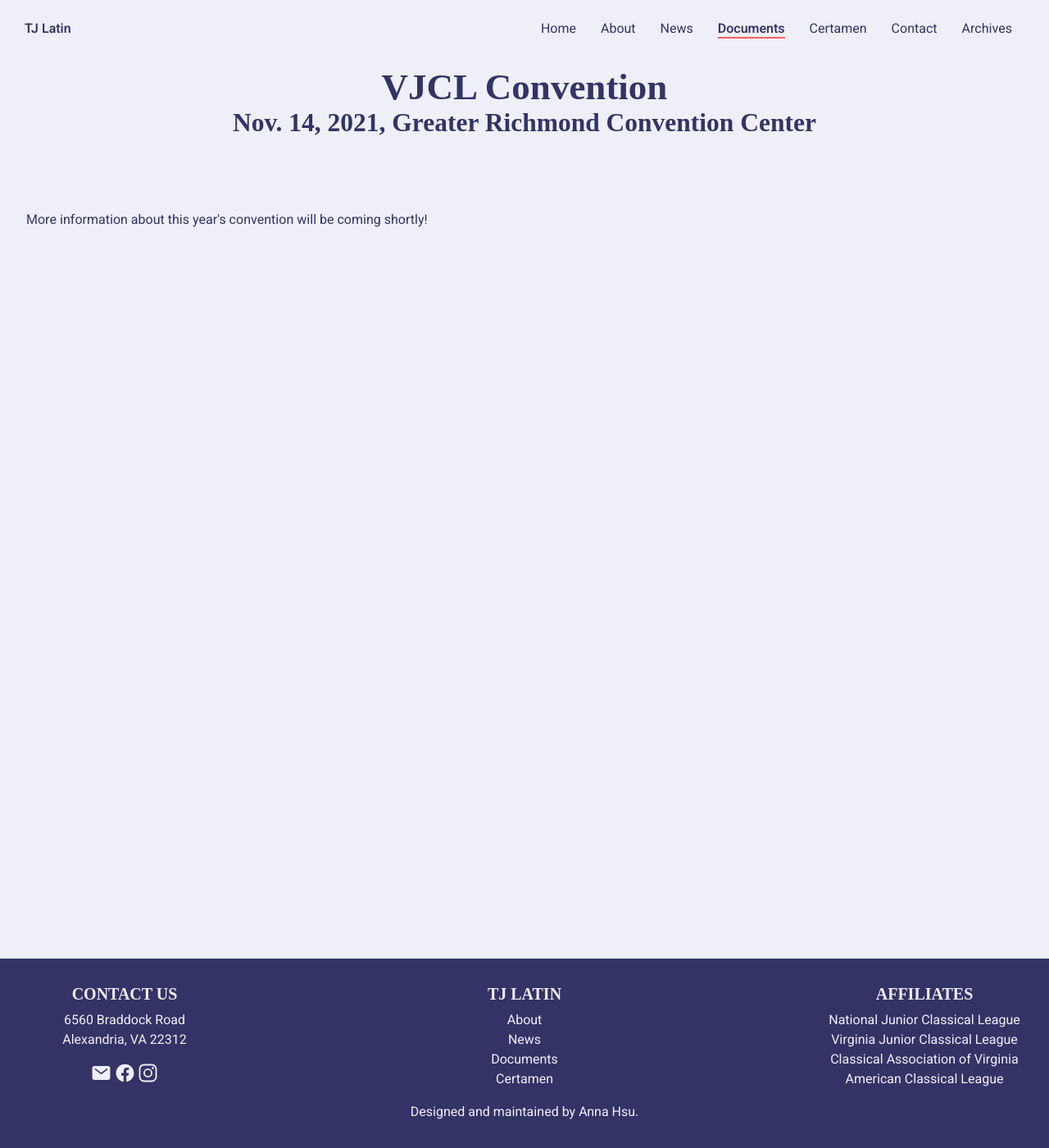
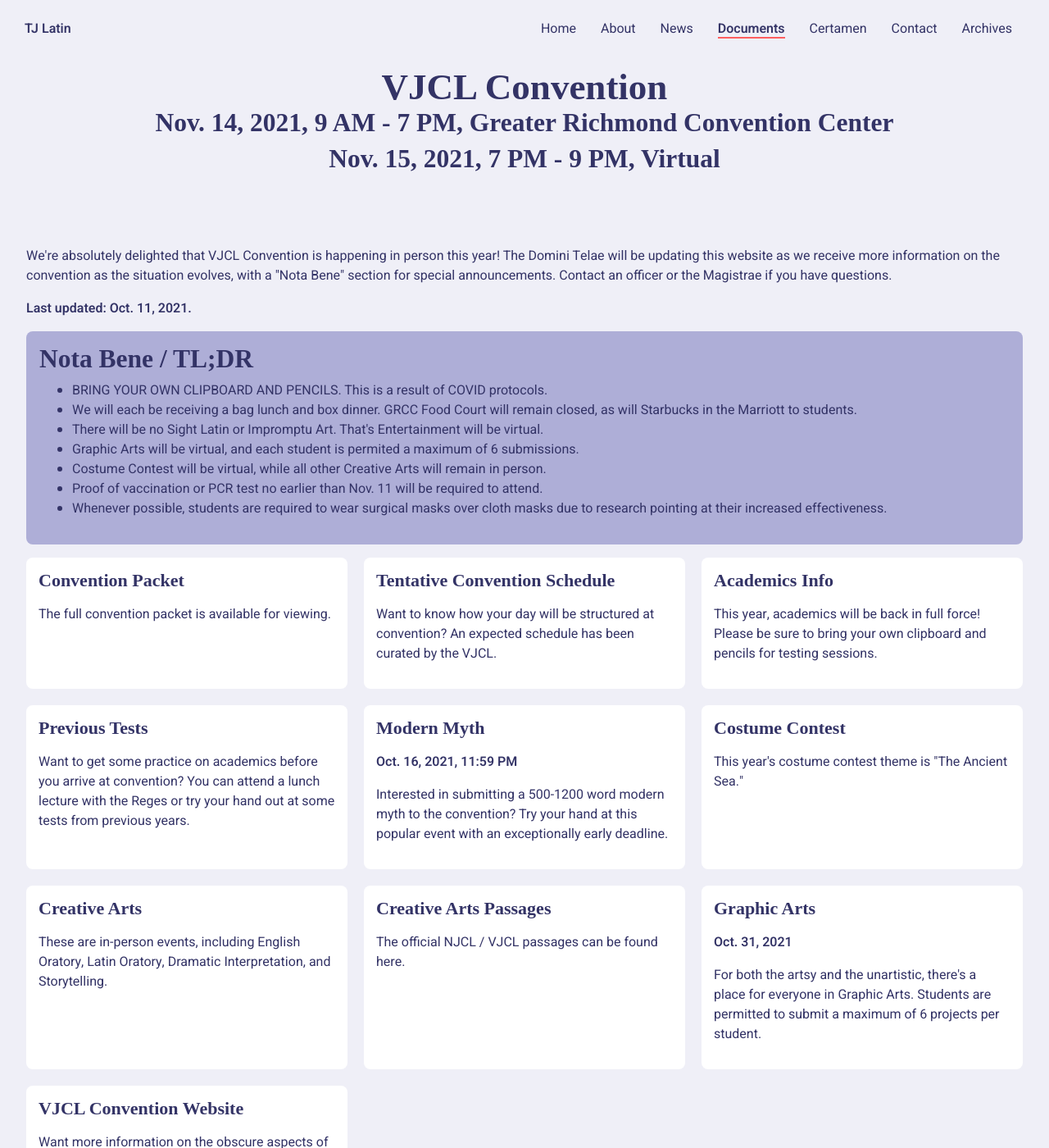
Before and after one commit to TJLatin/website, a Jekyll site: the page built from documents/vjcl.html, in a window 1280 px wide and 1400 px high. Shown: the whole window at 82% size. Built offline with Jekyll 4.4.1, drawn with Linux system fonts in a browser that asks for light colours; some web fonts are replaced; some of the changed text lies outside the part shown.

Commit message:
update convention information draft

```diff
--- /dev/null
+++ b/_data/documents.yml
@@ -0,0 +1,9 @@
+- name: VJCL Convention
+  description: Find out more on this year's in-person state convention!
+  url: vjcl
+- name: Minutes
+  description: View our meeting minutes, created by our Censor.
+  url: minutes
+- name: Scribe
+  description: Read our award-winning publication, produced by our Auctor.
+  url: scribe
--- /dev/null
+++ b/_data/vjcl.yml
@@ -0,0 +1,32 @@
+- name: Convention Packet
+  description: The full convention packet is available for viewing.
+  url: https://docs.google.com/document/d/1zLJwdtgCYwmLcWRh_0H1wE6YF_kBQKHpE1lTUSzhlPc/edit?usp=sharing
+- name: Tentative Convention Schedule
+  description: Want to know how your day will be structured at convention? An expected schedule has been curated by the VJCL.
+  url: https://docs.google.com/document/d/1zLJwdtgCYwmLcWRh_0H1wE6YF_kBQKHpE1lTUSzhlPc/edit#heading=h.fwo3ezpfkioo
+- name: Academics Info
+  description: This year, academics will be back in full force! Please be sure to bring your own clipboard and pencils for testing sessions.
+  url: https://docs.google.com/document/d/1UarJtgLYphAgEYlJdmmelgn5OxP-rbFE2ya6wuayMIM/edit
+- name: Previous Tests
+  description: Want to get some practice on academics before you arrive at convention? You can attend a lunch lecture with the Reges or try your hand out at some tests from previous years.
+  url: https://drive.google.com/drive/folders/1QH5TzI5Jz-pv3FAFWtyc0_1a37RXFqGH
+- name: Modern Myth
+  deadline: Oct. 16, 2021, 11:59 PM
+  description: Interested in submitting a 500-1200 word modern myth to the convention? Try your hand at this popular event with an exceptionally early deadline.
+  url: https://docs.google.com/document/d/1zLJwdtgCYwmLcWRh_0H1wE6YF_kBQKHpE1lTUSzhlPc/edit#heading=h.cbmw7k4iheyi
+- name: Costume Contest
+  description: This year's costume contest theme is "The Ancient Sea."
+  url: https://docs.google.com/document/d/1zLJwdtgCYwmLcWRh_0H1wE6YF_kBQKHpE1lTUSzhlPc/edit#heading=h.876twldf3455
+- name: Creative Arts
+  description: These are in-person events, including English Oratory, Latin Oratory, Dramatic Interpretation, and Storytelling.
+  url: https://docs.google.com/document/d/1zLJwdtgCYwmLcWRh_0H1wE6YF_kBQKHpE1lTUSzhlPc/edit#heading=h.mqxsuuckv3tk
+- name: Creative Arts Passages
+  description: The official NJCL / VJCL passages can be found here.
+  url: https://drive.google.com/file/d/1hzSRU_33Es9qYeM4uSFYszMli3_bQ1og/view
+- name: Graphic Arts
+  deadline: Oct. 31, 2021
+  description: For both the artsy and the unartistic, there's a place for everyone in Graphic Arts. Students are permitted to submit a maximum of 6 projects per student.
+  url: https://docs.google.com/document/d/1zLJwdtgCYwmLcWRh_0H1wE6YF_kBQKHpE1lTUSzhlPc/edit#heading=h.36wf4wpyds65
+- name: VJCL Convention Website
+  description: Want more information on the obscure aspects of convention? If we don't have it here, see if VJCL does!
+  url: https://virginiajcl.org/convention-information.html
--- a/assets/css/main.scss
+++ b/assets/css/main.scss
@@ -372,6 +372,13 @@
   }
 }
 
+.alert {
+  background-color: $med;
+  padding: 16px;
+  margin-bottom: 16px;
+  border-radius: 8px;
+}
+
 .post-list {
   padding: 0px;
   .post-link,
--- a/documents.html
+++ b/documents.html
@@ -17,30 +17,16 @@
     <section class="light-background">
         <div>
             <div class="med-card-container">
+                {% for document in site.data.documents %}
                 <div class="card">
-                    <a class="card-link" href="{{ site.baseurl }}/documents/vjcl.html">
+                    <a class="card-link" href="{{ site.baseurl }}/documents/{{ document.url }}.html">
                         <div class="card-body">
-                            <h2 class="card-title">VJCL Convention</h2>
-                            <p>Find out more on this year's in-person state convention!</p>
+                            <h2 class="card-title">{{ document.name }}</h2>
+                            <p>{{ document.description }}</p>
                         </div>
                     </a>
                 </div>
-                <div class="card">
-                    <a class="card-link" href="{{ site.baseurl }}/documents/minutes.html">
-                        <div class="card-body">
-                            <h2 class="card-title">Minutes</h2>
-                            <p>View our meeting minutes, created by our Censor.</p>
-                        </div>
-                    </a>
-                </div>
-                <div class="card">
-                    <a class="card-link" href="{{ site.baseurl }}/documents/scribe.html">
-                        <div class="card-body">
-                            <h2 class="card-title">Scribe</h2>
-                            <p>Read our award-winning publication, produced by our Auctor.</p>
-                        </div>
-                    </a>
-                </div>
+                {% endfor %}
             </div>
         </div>
     </section>
--- a/documents/vjcl.html
+++ b/documents/vjcl.html
@@ -6,12 +6,44 @@
     <section class="hero light-background">
         <div>
             <h1 class="heading">VJCL Convention</h1>
-            <h2 class="heading">Nov. 14, 2021, Greater Richmond Convention Center</h2>
+            <h2 class="heading">Nov. 14, 2021, 9 AM - 7 PM, Greater Richmond Convention Center</h2>
+            <h2 class="heading">Nov. 15, 2021, 7 PM - 9 PM, Virtual</h2>
         </div>
     </section>
     <section class="light-background">
         <div>
-            <p>More information about this year's convention will be coming shortly!</p>
+            <p>We're absolutely delighted that VJCL Convention is happening in person this year! The Domini Telae will
+                be updating this website as we receive more information on the convention as the situation evolves, with
+                a "Nota Bene" section for special announcements. Contact an officer or the Magistrae if you have
+                questions.</p>
+            <p><strong>Last updated: Oct. 11, 2021.</strong></p>
+            <div class="alert">
+                <h2>Nota Bene / TL;DR</h2>
+                <ul>
+                    <li>BRING YOUR OWN CLIPBOARD AND PENCILS. This is a result of COVID protocols.</li>
+                    <li>We will each be receiving a bag lunch and box dinner. GRCC Food Court will remain closed, as
+                        will Starbucks in the Marriott to students.</li>
+                    <li>There will be no Sight Latin or Impromptu Art. That's Entertainment will be virtual.</li>
+                    <li>Graphic Arts will be virtual, and each student is permited a maximum of 6 submissions.</li>
+                    <li>Costume Contest will be virtual, while all other Creative Arts will remain in person.</li>
+                    <li>Proof of vaccination or PCR test no earlier than Nov. 11 will be required to attend.</li>
+                    <li>Whenever possible, students are required to wear surgical masks over cloth masks due to research
+                        pointing at their increased effectiveness.</li>
+                </ul>
+            </div>
+            <div class="med-card-container">
+                {% for document in site.data.vjcl %}
+                <div class="card">
+                    <a class="card-link" href="{{ document.url }}" target="_blank">
+                        <div class="card-body">
+                            <h3 class="card-title">{{ document.name }}</h3>
+                            <p><strong>{{ document.deadline }}</strong></p>
+                            <p>{{ document.description }}</p>
+                        </div>
+                    </a>
+                </div>
+                {% endfor %}
+            </div>
         </div>
     </section>
 </div>
```
